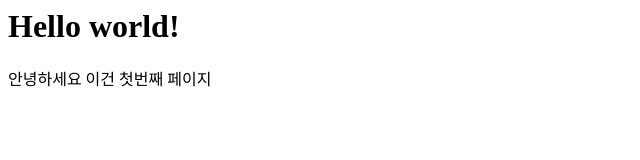
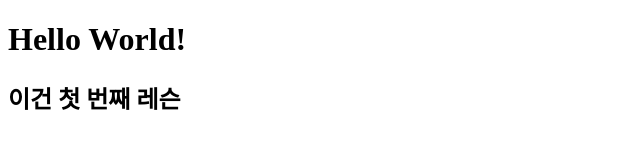
Before and after one commit to 1st-world/testRepo-MS, a plain HTML site: page index.html in a window 1280 px wide. Shown: the whole page, without its empty margins (0-640 px from the left). Drawn offline with Linux system fonts and the light colour scheme.

Commit message:
첫 번째 레슨

```diff
--- a/index.html
+++ b/index.html
@@ -1,3 +1,12 @@
-<h1>Hello world!</h1>
-안녕하세요
-이건 첫번째 페이지
+<!DOCTYPE html>
+<html lang="en">
+<head>
+    <meta charset="UTF-8">
+    <meta name="viewport" content="width=device-width, initial-scale=1.0">
+    <title>Document</title>
+</head>
+<body>
+    <h1>Hello World!</h1>
+    <h2>이건 첫 번째 레슨</h2>
+</body>
+</html>
```
